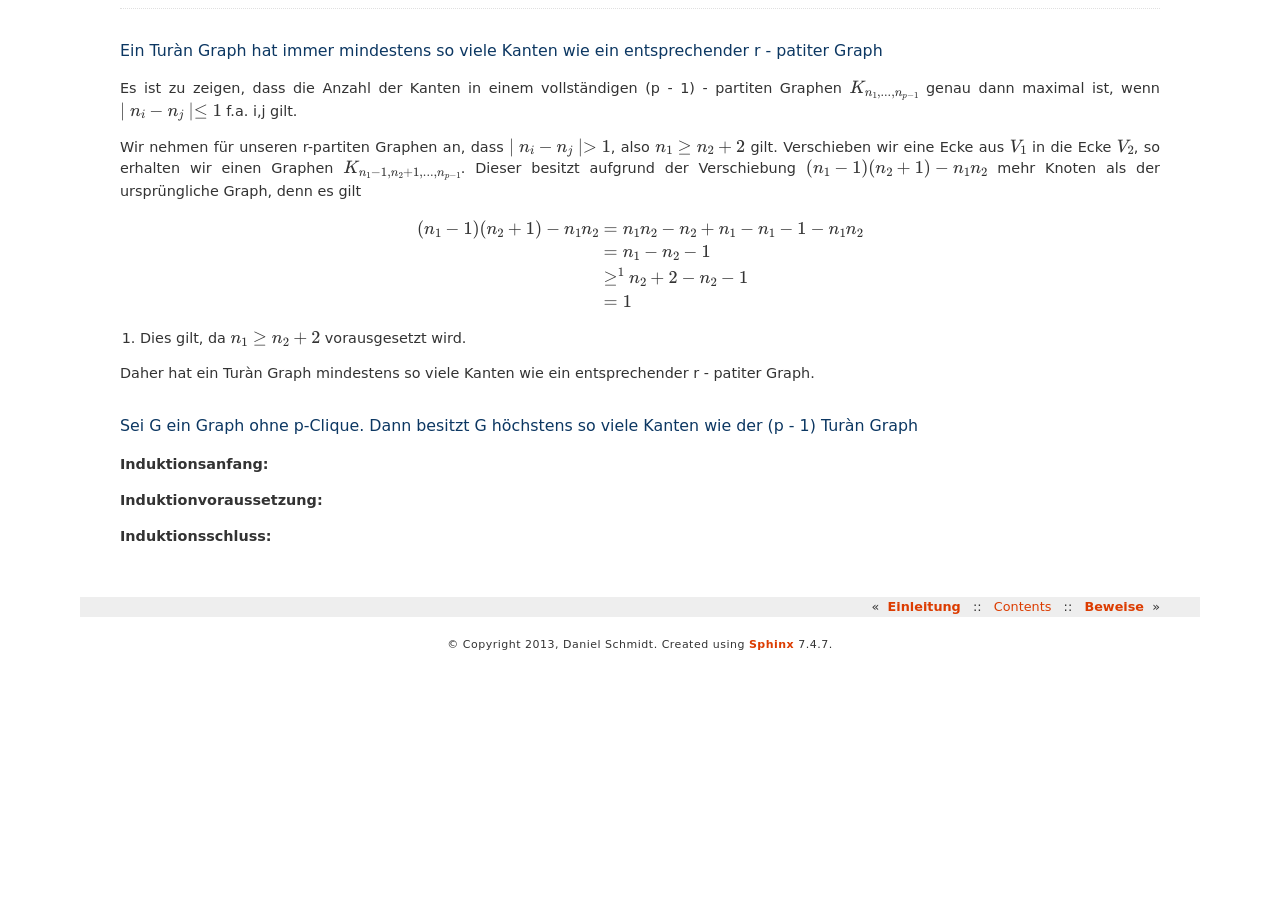
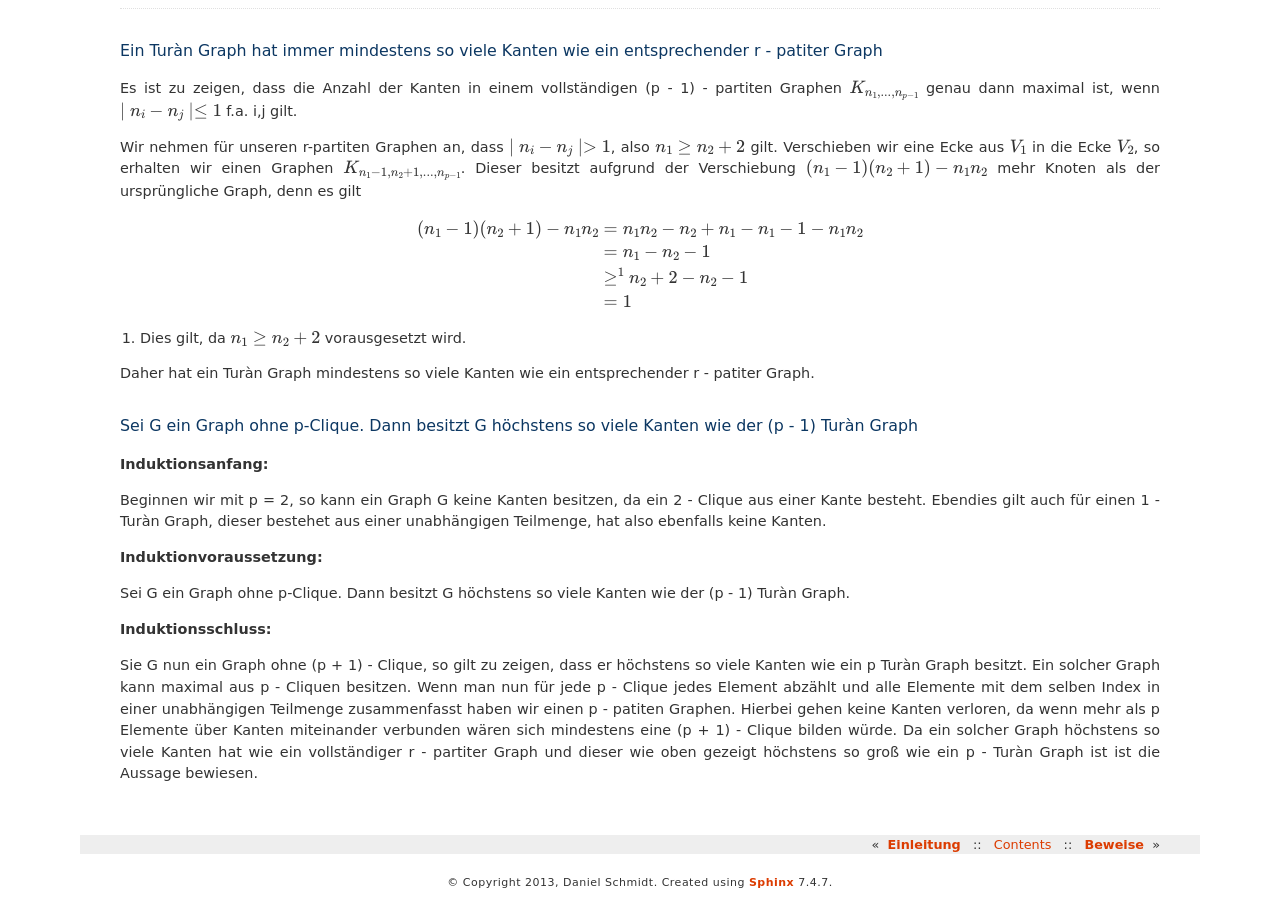
Before and after one commit to DanielMSchmidt/kombinatorik, a Sphinx documentation site: the page built from source/theorem.rst, in a window 1280 px wide and 900 px high, scrolled down 1597 px. Built offline with Sphinx 7.4.7, drawn with Linux system fonts in a browser that asks for light colours; before the commit the page ends 2259 px from its top, so only the background shows below that.

Commit message:
added helpproof

```diff
--- a/source/theorem.rst
+++ b/source/theorem.rst
@@ -106,13 +104,22 @@ Verschieben wir eine Ecke aus :math:`V_1` in die Ecke :math:`V_2`, so erhalten w
 
 Daher hat ein Turàn Graph mindestens so viele Kanten wie ein entsprechender r - patiter Graph.
 
+
+
 Sei G ein Graph ohne p-Clique. Dann besitzt G höchstens so viele Kanten wie der (p - 1) Turàn Graph
 """""""""""""""""""""""""""""""""""""""""""""""""""""""""""""""""""""""""""""""""""""""""""""""""""
 
 **Induktionsanfang:**
 
+Beginnen wir mit p = 2, so kann ein Graph G keine Kanten besitzen, da ein 2 - Clique aus einer Kante besteht. Ebendies gilt auch für einen 1 - Turàn Graph, dieser bestehet aus einer unabhängigen Teilmenge, hat also ebenfalls keine Kanten.
 
 **Induktionvoraussetzung:**
 
+Sei G ein Graph ohne p-Clique. Dann besitzt G höchstens so viele Kanten wie der (p - 1) Turàn Graph.
 
 **Induktionsschluss:**
+
+Sie G nun ein Graph ohne (p + 1) - Clique, so gilt zu zeigen, dass er höchstens so viele Kanten wie ein p Turàn Graph besitzt.
+Ein solcher Graph kann maximal aus p - Cliquen besitzen. Wenn man nun für jede p - Clique jedes Element abzählt und alle Elemente mit dem selben Index in einer unabhängigen Teilmenge zusammenfasst haben wir einen p - patiten Graphen. Hierbei gehen keine Kanten verloren, da wenn mehr als p Elemente über Kanten miteinander verbunden wären sich mindestens eine (p + 1) - Clique bilden würde. Da ein solcher Graph höchstens so viele Kanten hat wie ein vollständiger r - partiter Graph und dieser wie oben gezeigt höchstens so groß wie ein p - Turàn Graph ist ist die Aussage bewiesen.
+
+.. todo:: Kann noch nicht richtig sein, da IV nicht verwendet wurde (Behauptung kommt mir viel zu stark vor)
```
Also changed, not shown: other parts of source/theorem.rst (+0 -2 lines).
